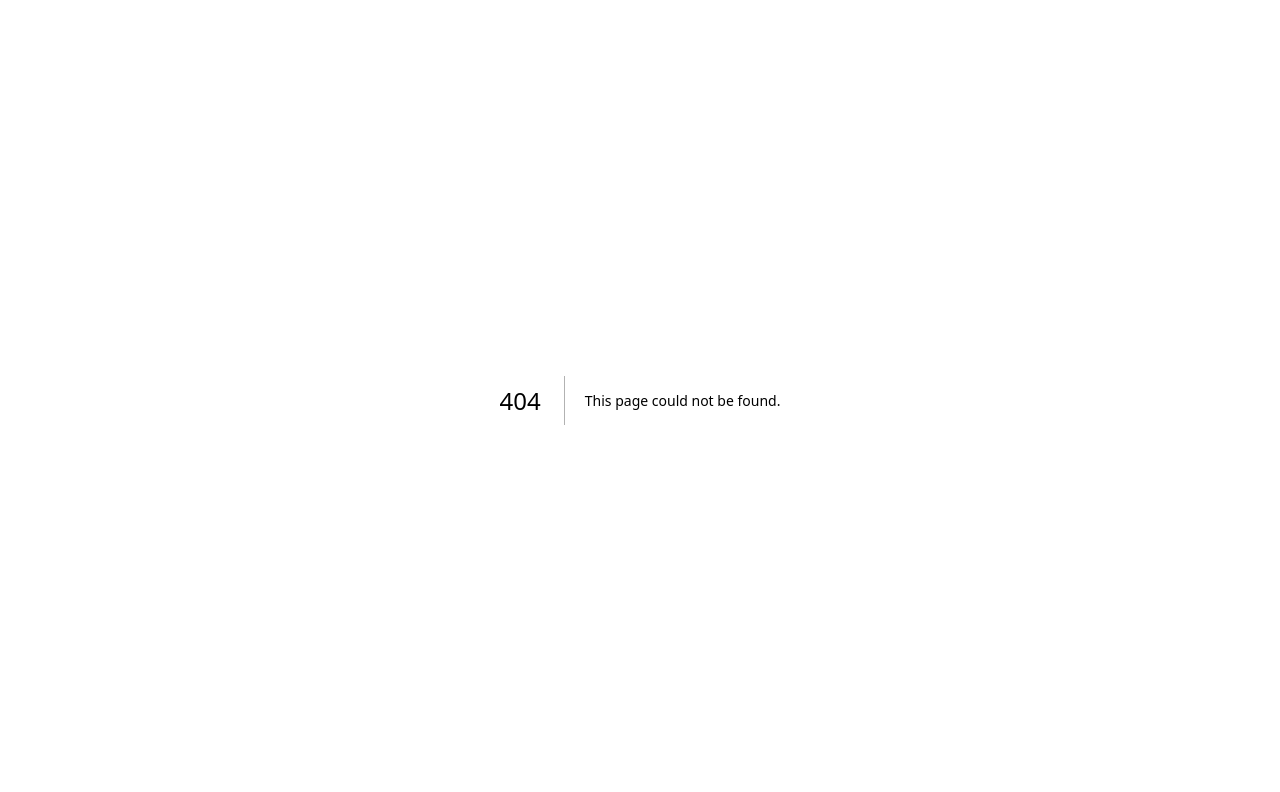
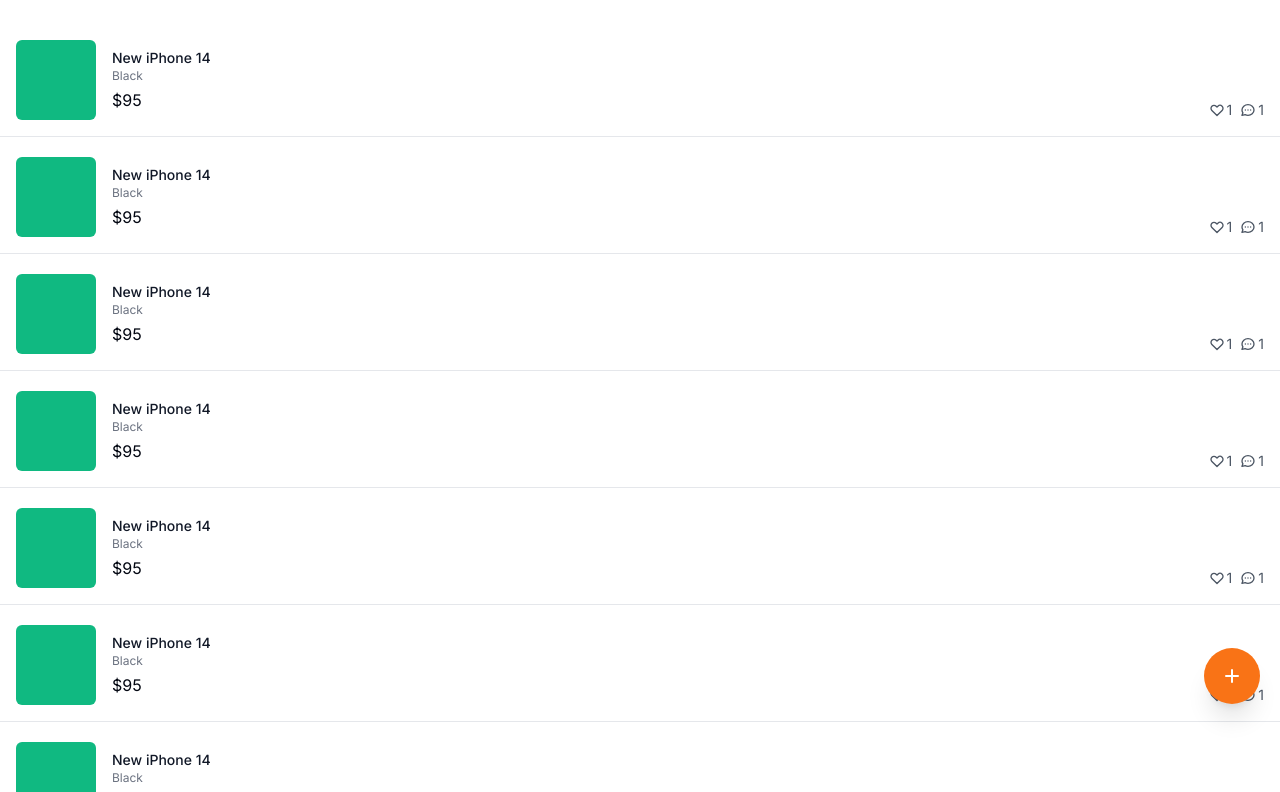
Before and after one commit to sdfwefk11/next-market, a Next.js app: page /product in a window 1280 px wide. Before the commit this address had no page. Shown: the top 792 px of the page. Built offline with nearby package versions, Linux system fonts and the light colour scheme.

Commit message:
Products

```diff
--- /dev/null
+++ b/src/app/product/page.tsx
@@ -0,0 +1,76 @@
+export default function Product() {
+  return (
+    <div className="flex flex-col space-y-5 py-10">
+      {[1, 1, 1, 1, 1, 1, 1, 1, 1, 1, 1, 1].map((_, i) => (
+        <div
+          key={i}
+          className="flex border-b px-4 pb-4 cursor-pointer justify-between"
+        >
+          <div className="flex space-x-4">
+            <div className="w-20 h-20 bg-emerald-500 rounded-md" />
+            <div className="pt-2 flex flex-col">
+              <h3 className="text-sm font-medium text-gray-900">
+                New iPhone 14
+              </h3>
+              <span className="text-xs text-gray-500">Black</span>
+              <span className="font-md mt-1 text-gray-950">$95</span>
+            </div>
+          </div>
+          <div className="flex items-end justify-end space-x-2">
+            <div className="flex space-x-0.5 items-center text-sm text-gray-600">
+              <svg
+                className="w-4 h-4"
+                fill="none"
+                stroke="currentColor"
+                viewBox="0 0 24 24"
+                xmlns="http://www.w3.org/2000/svg"
+              >
+                <path
+                  strokeLinecap="round"
+                  strokeLinejoin="round"
+                  strokeWidth="2"
+                  d="M4.318 6.318a4.5 4.5 0 000 6.364L12 20.364l7.682-7.682a4.5 4.5 0 00-6.364-6.364L12 7.636l-1.318-1.318a4.5 4.5 0 00-6.364 0z"
+                ></path>
+              </svg>
+              <span>1</span>
+            </div>
+            <div className="flex space-x-0.5 items-center text-sm text-gray-600">
+              <svg
+                className="w-4 h-4"
+                fill="none"
+                stroke="currentColor"
+                viewBox="0 0 24 24"
+                xmlns="http://www.w3.org/2000/svg"
+              >
+                <path
+                  strokeLinecap="round"
+                  strokeLinejoin="round"
+                  strokeWidth="2"
+                  d="M8 12h.01M12 12h.01M16 12h.01M21 12c0 4.418-4.03 8-9 8a9.863 9.863 0 01-4.255-.949L3 20l1.395-3.72C3.512 15.042 3 13.574 3 12c0-4.418 4.03-8 9-8s9 3.582 9 8z"
+                ></path>
+              </svg>
+              <span>1</span>
+            </div>
+          </div>
+        </div>
+      ))}
+      <button className="fixed bottom-24 right-5 bg-orange-500 rounded-full p-4 text-white shadow-xl hover:bg-orange-600 cursor-pointer transition-colors">
+        <svg
+          className="h-6 w-6"
+          xmlns="http://www.w3.org/2000/svg"
+          fill="none"
+          viewBox="0 0 24 24"
+          stroke="currentColor"
+          aria-hidden="true"
+        >
+          <path
+            strokeLinecap="round"
+            strokeLinejoin="round"
+            strokeWidth="2"
+            d="M12 6v6m0 0v6m0-6h6m-6 0H6"
+          />
+        </svg>
+      </button>
+    </div>
+  );
+}
```
